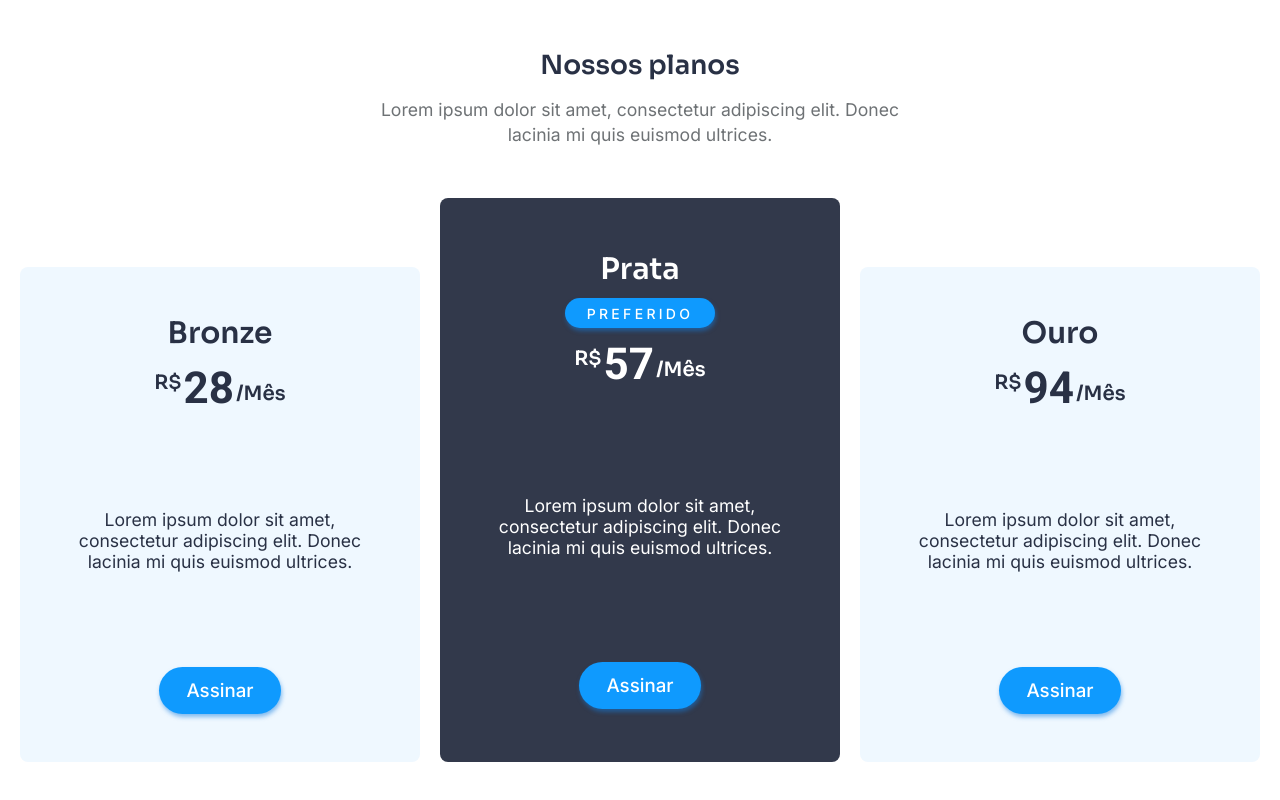
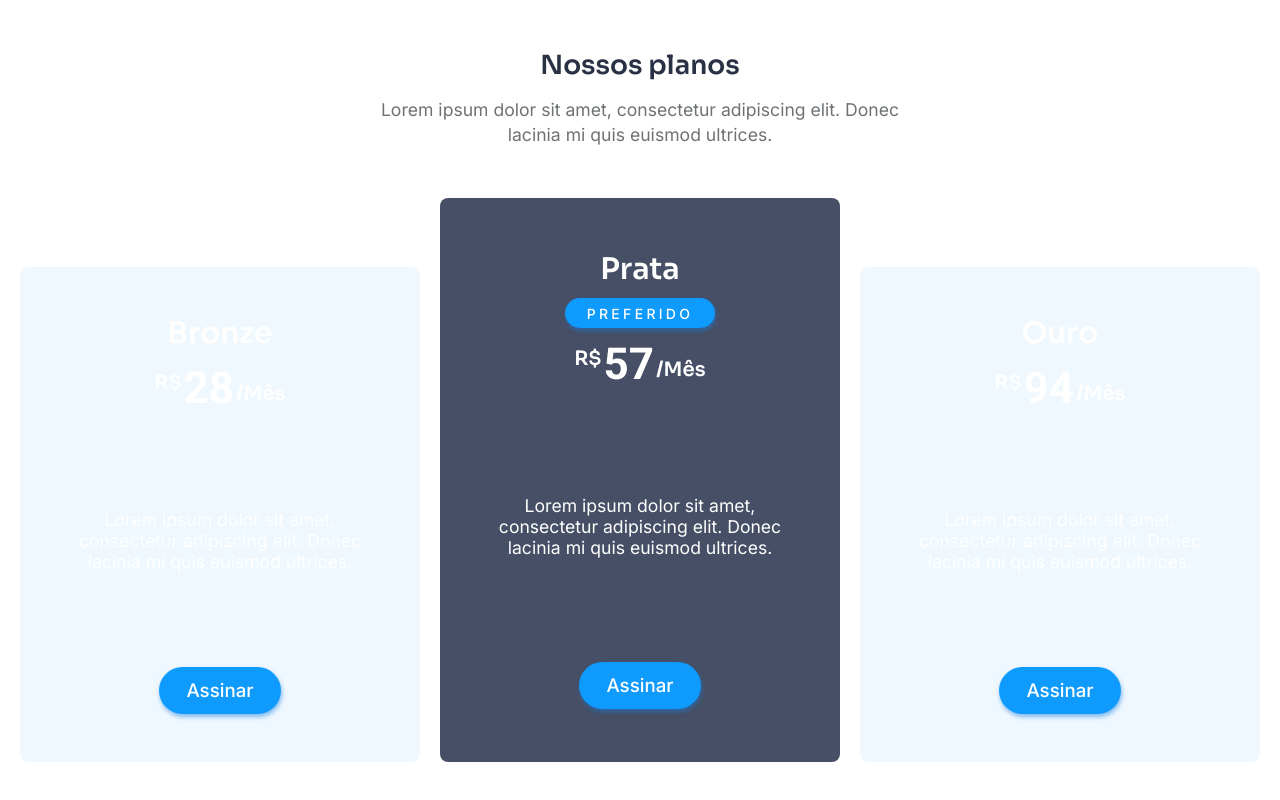
Before and after one commit to Brunno-costa27/rachi, a React (Vite) app: page / in a window 1280 px wide. Shown: the part 1751-2551 px from the top of the page. Built offline with nearby package versions, Linux system fonts and the light colour scheme.

Commit message:
create dark and ligth

```diff
--- a/src/components/Card.jsx
+++ b/src/components/Card.jsx
@@ -2,7 +2,7 @@ import { useEffect, useRef, useState } from "react";
 import { Button } from "./Button";
 import style from './Card.module.css'
 
-export function Card({animate, backgroundColor, height, buttonLabel, title, price}) {
+export function Card({isDarkTheme, animate, backgroundColor, height, buttonLabel, title, price}) {
 
     let cardColor = '#293145'
 
@@ -44,15 +44,27 @@ export function Card({animate, backgroundColor, height, buttonLabel, title, pric
     }, []);
 
 
-    const divStyle = {
-        backgroundColor: hovered ? backgroundColor : '#464f65',
+    const cardStylePrata = {
+        backgroundColor: hovered ? backgroundColor : '#32394b',
         height: `${height}px`,
         transition: 'background-color 0.3s ease'
       };
 
+    const cardBackground = {
+        backgroundColor: '#32394b'
+    }
+
+    const darColor = {
+        color: '#fff'
+    }
+
+    const lightColor = {
+        color: '#fff'
+    }
+
     return (
             <div
-                style={!animate ? divStyle : null}
+                style={!animate ? cardStylePrata : (isDarkTheme ? cardBackground : lightColor)} // Aqui é o único card preto
                 onMouseEnter={() => setHovered(false)}
                 onMouseLeave={() => setHovered(true)}
                 ref={elementoRefContainer}
@@ -63,7 +75,7 @@ export function Card({animate, backgroundColor, height, buttonLabel, title, pric
                 // }}
             >
                 <header>
-                    <h3 style={{ color: cardColor }}>{title}</h3>
+                    <h3 style={isDarkTheme ?  darColor : lightColor }>{title}</h3>
                     <>
                         {cardColor === '#fff' ? (
                             <button className={style.button}>Preferido</button>
@@ -71,14 +83,14 @@ export function Card({animate, backgroundColor, height, buttonLabel, title, pric
                             <></>
                         )}
                     </>
-                    <h4 style={{ color: cardColor }}>
+                    <h4 style={isDarkTheme ?  darColor : lightColor }>
                         <span>R$</span>
                            {price}
                         <span>/Mês</span>
                     </h4>
                 </header>
 
-                <p style={{ color: cardColor }}>
+                <p  style={isDarkTheme ?  darColor : lightColor }>
                 Lorem ipsum dolor sit amet, consectetur adipiscing
                 elit. Donec lacinia mi quis euismod ultrices.
                 </p>
--- a/src/components/Card.module.css
+++ b/src/components/Card.module.css
@@ -16,6 +16,10 @@
 .card {
     animation-name: flipInX;
     animation-duration: 2s;
+}
+
+.dark {
+  color: '#fff';
 }
 
 @keyframes flipInX {
--- a/src/components/Plans.jsx
+++ b/src/components/Plans.jsx
@@ -51,6 +51,7 @@ export function Plans({isDarkTheme}) {
                 {/* Aqui vai os cards */}
                 <div className={style.grid}>
                     <Card
+                        isDarkTheme={isDarkTheme}
                         animate={true}
                         backgroundColor='#EFF8FF'
                         height={540}
@@ -59,14 +60,16 @@ export function Plans({isDarkTheme}) {
                         price='28'
                     />
                     <Card
+                        isDarkTheme={isDarkTheme}
                         animate={false}
-                        backgroundColor='#32394B'
+                        backgroundColor='#464f65'
                         height={564}
                         buttonLabel='Assinar'
                         title='Prata'
                         price='57'
                     />
                     <Card
+                        isDarkTheme={isDarkTheme}
                         animate={true}
                         backgroundColor='#EFF8FF'
                         height={540}
```
